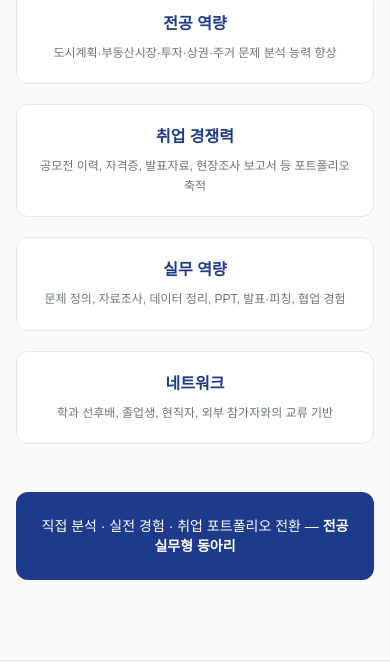
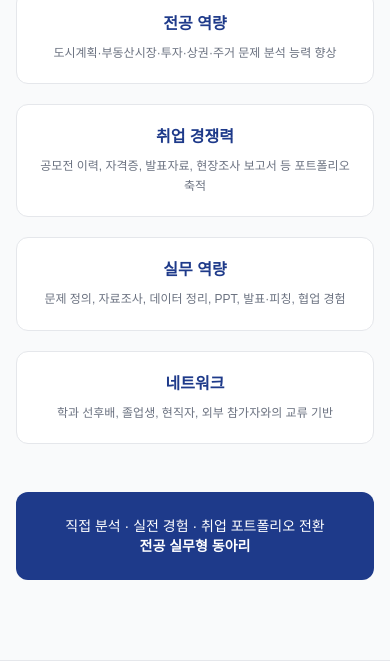
Before and after one commit to INHWIKIM/PRIME-CLUB, a plain HTML site: page index.html in a window 390 px wide. Shown: the part 6680-7351 px from the top of the page. Drawn offline with nearby package versions, Linux system fonts and the light colour scheme; a web font is replaced by a local one.

Commit message:
Add files via upload

```diff
--- a/index.html
+++ b/index.html
@@ -427,7 +427,8 @@
             </div>
             <div class="bg-primary rounded-xl p-6 text-center text-white reveal">
                 <p class="text-sm md:text-base font-medium">
-                    직접 분석 · 실전 경험 · 취업 포트폴리오 전환 — <strong>전공 실무형 동아리</strong>
+                    직접 분석 · 실전 경험 · 취업 포트폴리오 전환 <span class="hidden md:inline">—</span><br class="block md:hidden mt-1">
+                    <strong class="inline-block">전공 실무형 동아리</strong>
                 </p>
             </div>
         </div>
```
